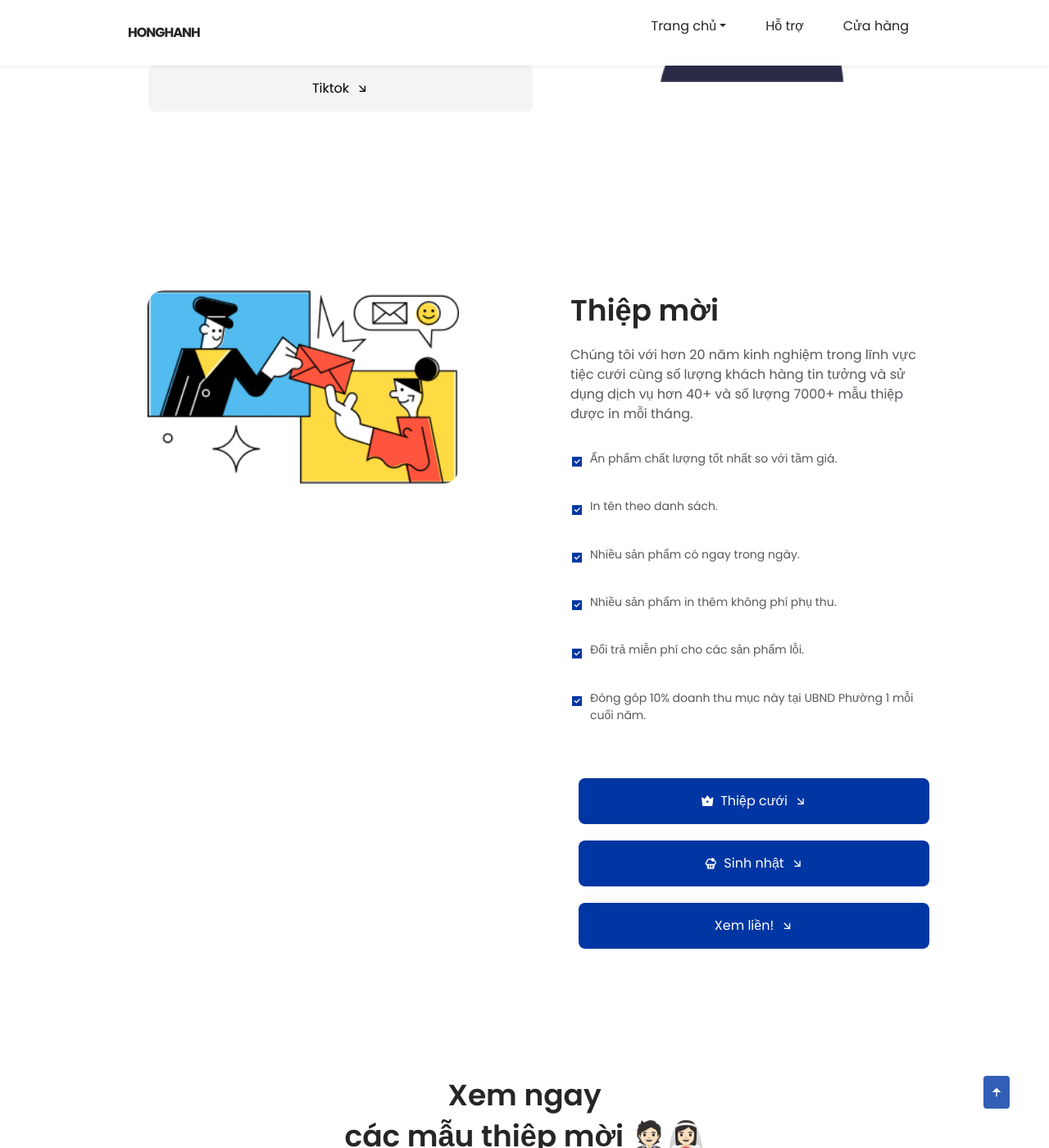
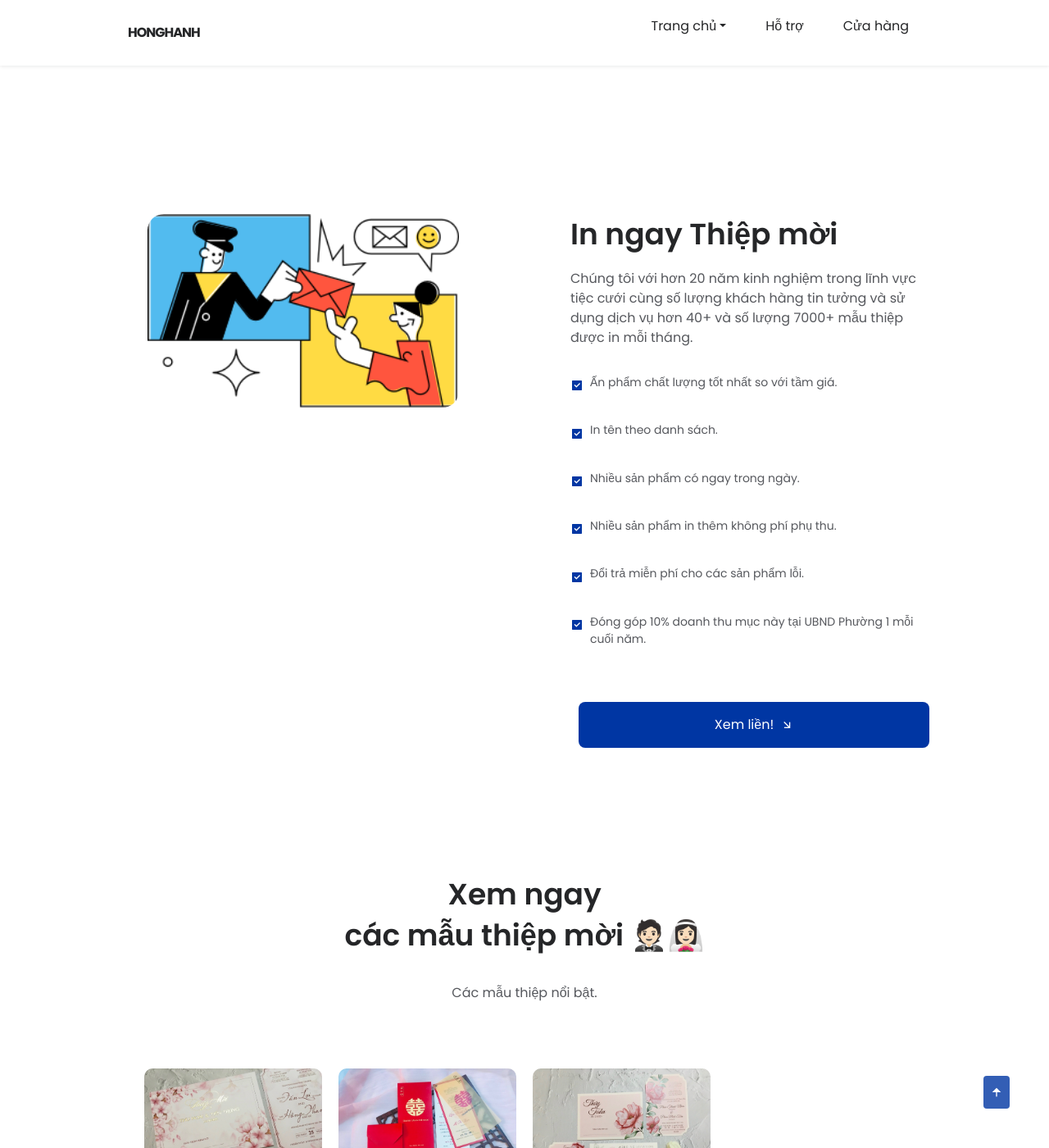
Before and after one commit to darleigh/invitation, a Jekyll site: the page built from index.html, in a window 1280 px wide and 1400 px high, scrolled down 1028 px. Shown: the whole window at 82% size. Built offline with Jekyll 4.4.1, drawn with Linux system fonts in a browser that asks for light colours; a style sheet for code colours, icons or effects is not loaded.

```diff
--- a/index.html
+++ b/index.html
@@ -69,9 +69,9 @@
 					<!-- <img style="border-radius: 20px" src="assets/img/decoration_1.jpg" alt="" class="home__img"> -->
 					<img style="border-radius: 20px" src="assets/img/trangtri.png" alt="" class="home__img">
 				<div class="home__data">
-					<h1 class="home__title">
+					<h2 class="section__title about__title">
 						Cùng lưu giữ kỷ niệm! ⭐
-					</h1>
+					</h2>
 					<p class="home__description">
 						Một hành trình để đi tìm hạnh phúc thì phải bước qua biết bao nhiêu chông gai, chúng tôi luôn muốn cùng bạn lưu giữ những khoảng khắc tuyệt vời nhất.
 					</p>
@@ -91,7 +91,7 @@
 
 				<div class="about__data">
 					<h2 class="section__title about__title">
-						Thiệp mời
+						In ngay Thiệp mời
 					</h2>
 
 					<p class="about__description">
@@ -126,12 +126,6 @@
 						</p>
 					</div>
 					<div>
-					<a href="#invitation_highlight" class="button button--flex">
-						<i class="ri-vip-crown-2-fill"></i>Thiệp cưới<i class="ri-arrow-right-down-line button__icon"></i>
-					</a>
-					<a href="#invitation_cake" class="button button--flex">
-						<i class="ri-cake-3-fill"></i> Sinh nhật<i class="ri-arrow-right-down-line button__icon"></i>
-					</a>
 					<a href="#invitation_publication" class="button button--flex">
 						Xem liền!<i class="ri-arrow-right-down-line button__icon"></i>
 					</a>
```
Also changed, not shown: _layouts/project.html (+6 -3 lines), _posts/projects/2023-03-05-TruongTan-XuanDi.md (+2 -1 lines).
